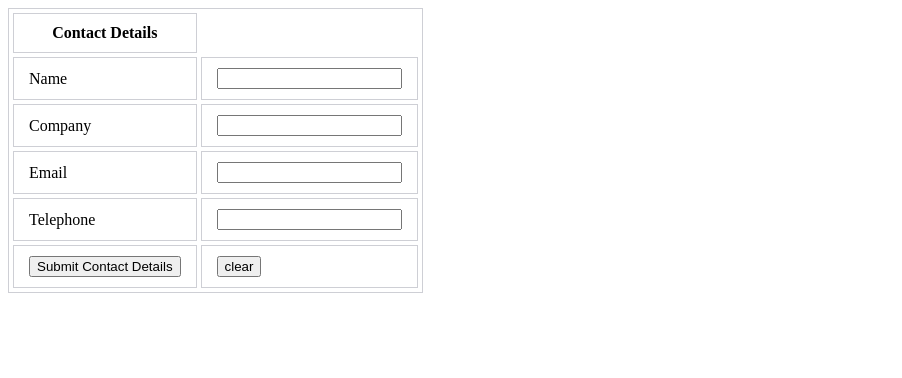
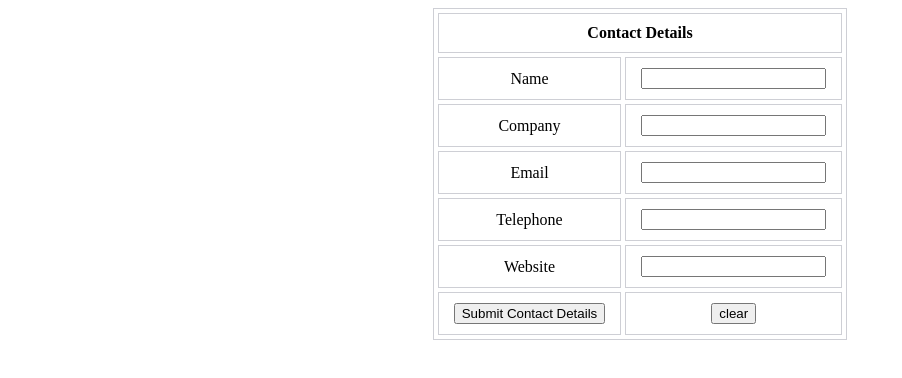
Before and after one commit to eclipsethemoon/JSCMPS294, a plain HTML site: page index.html in a window 1280 px wide. Shown: the whole page, without its empty margins (0-902 px from the left). Drawn offline with Linux system fonts and the light colour scheme.

Commit message:
nothing much!
Need to work on JS

```diff
--- a/index.html
+++ b/index.html
@@ -3,15 +3,14 @@
   <head>
     <meta charset="utf-8">
     <link rel="stylesheet" type="text/css" href="styleSheet.css">
-
     <title>Basic HTML Form</title>
   </head>
   <body>
-    <table>
+    <table align="center">
       <form action="index.html" method="post">
         <thead>
           <tr>
-            <th scope="col">
+            <th scope="col" colspan="2">
               Contact Details
             </th>
           </tr>
@@ -45,6 +44,15 @@
                 <input type="tel" name="phone-number" value="">
               </td>
             </tr>
+						<tr>
+							<td>
+								Website
+							</td>
+							<td>
+								<input type="website" name="website" value="">
+							</td>
+
+						</tr>
         </tbody>
         <tfoot>
           <tr>
--- a/styleSheet.css
+++ b/styleSheet.css
@@ -1,4 +1,5 @@
 table {
+	text-align: center;
   border-collapse: separate;
   border-spacing: 4px;
 }
```
